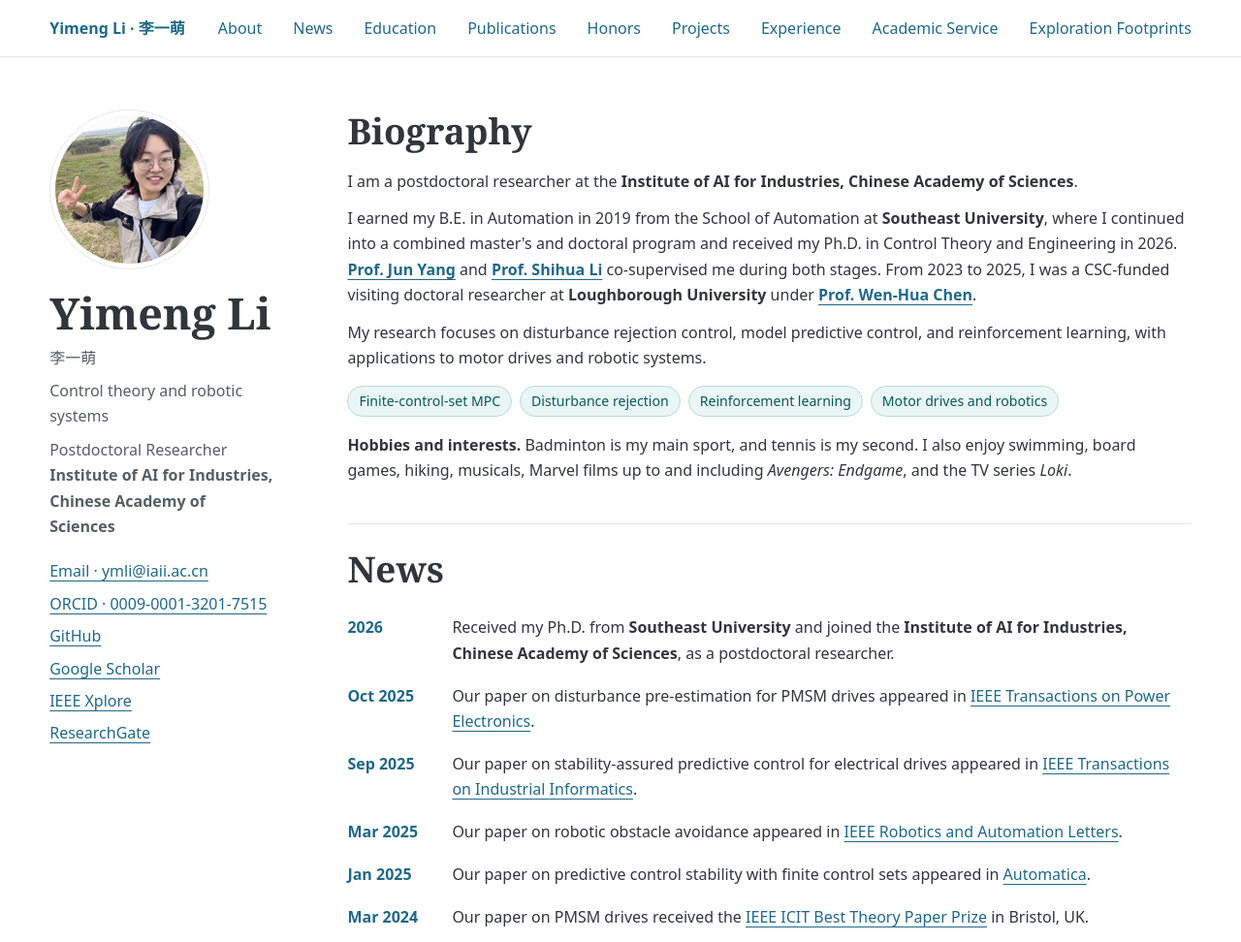
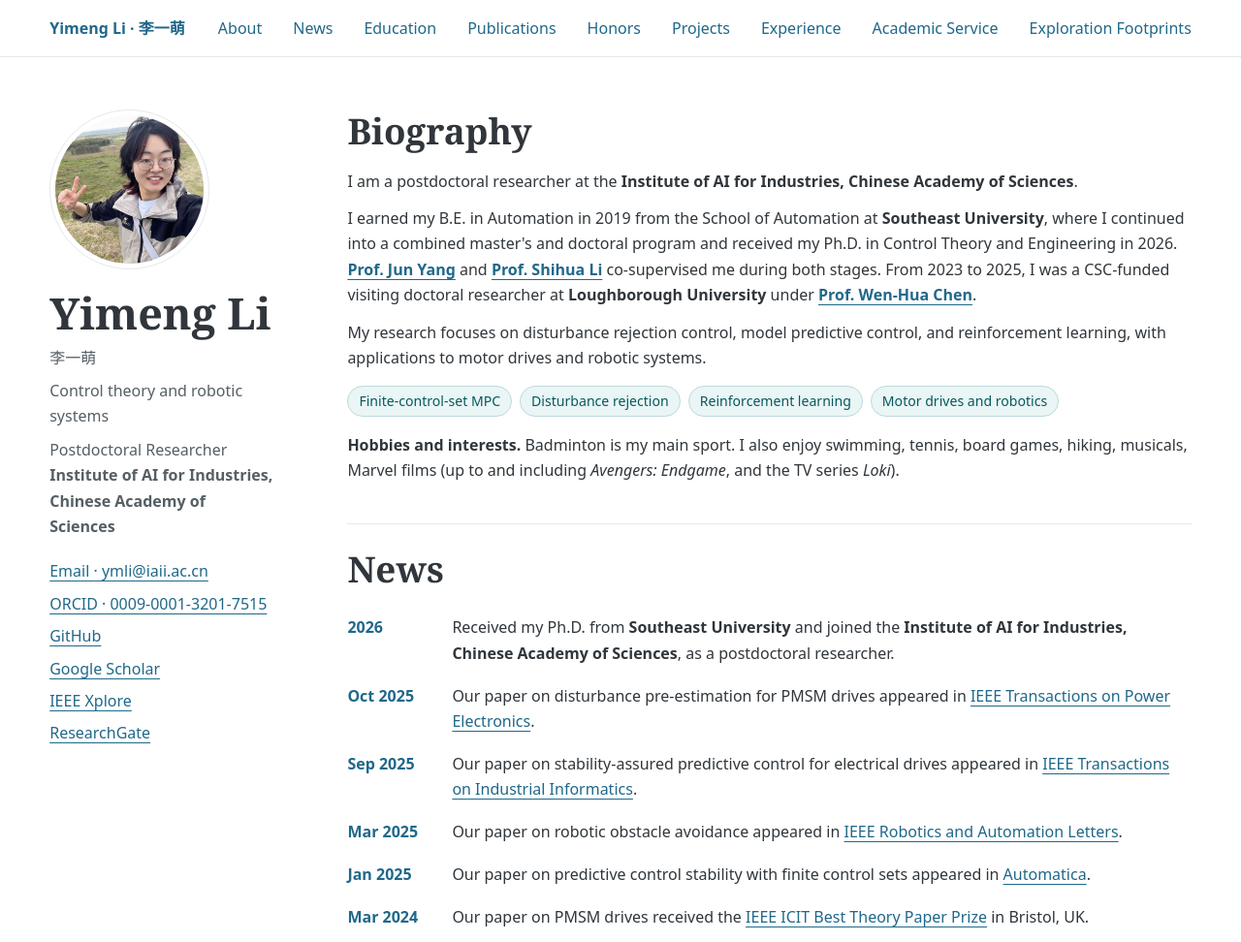
Before and after one commit to Yimeng-IAI/Yimeng-IAI.github.io, a plain HTML site: page index.html in a window 1280 px wide. Shown: the top 972 px of the page at 97% size. Drawn offline with nearby package versions, Linux system fonts and the light colour scheme.

Commit message:
Refine hobbies and interests description
Updated hobbies and interests section for clarity.

```diff
--- a/index.html
+++ b/index.html
@@ -36,7 +36,7 @@
 <p>I earned my B.E. in Automation in 2019 from the School of Automation at <strong>Southeast University</strong>, where I continued into a combined master's and doctoral program and received my Ph.D. in Control Theory and Engineering in 2026. <a href="https://junyang198402.github.io/"><strong>Prof. Jun Yang</strong></a> and <a href="https://automation.seu.edu.cn/lsh/list.htm"><strong>Prof. Shihua Li</strong></a> co-supervised me during both stages. From 2023 to 2025, I was a CSC-funded visiting doctoral researcher at <strong>Loughborough University</strong> under <a href="https://www.polyu.edu.hk/aae/people/academic-staff/prof-wen-hua-chen/"><strong>Prof. Wen-Hua Chen</strong></a>.</p>
 <p>My research focuses on disturbance rejection control, model predictive control, and reinforcement learning, with applications to motor drives and robotic systems.</p>
 <ul class="topics"><li>Finite-control-set MPC</li><li>Disturbance rejection</li><li>Reinforcement learning</li><li>Motor drives and robotics</li></ul>
-<p><strong>Hobbies and interests.</strong> Badminton is my main sport, and tennis is my second. I also enjoy swimming, board games, hiking, musicals, Marvel films up to and including <em>Avengers: Endgame</em>, and the TV series <em>Loki</em>.</p>
+<p><strong>Hobbies and interests.</strong> Badminton is my main sport. I also enjoy swimming, tennis, board games, hiking, musicals, Marvel films (up to and including <em>Avengers: Endgame</em>, and the TV series <em>Loki</em>).</p>
 </section>
 <section id="news" aria-labelledby="news-title">
 <h2 id="news-title">News</h2>
```
